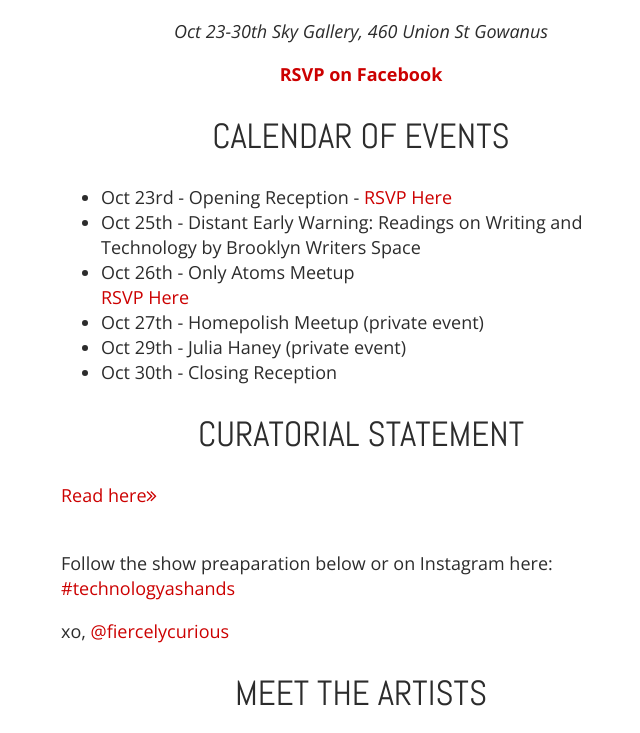
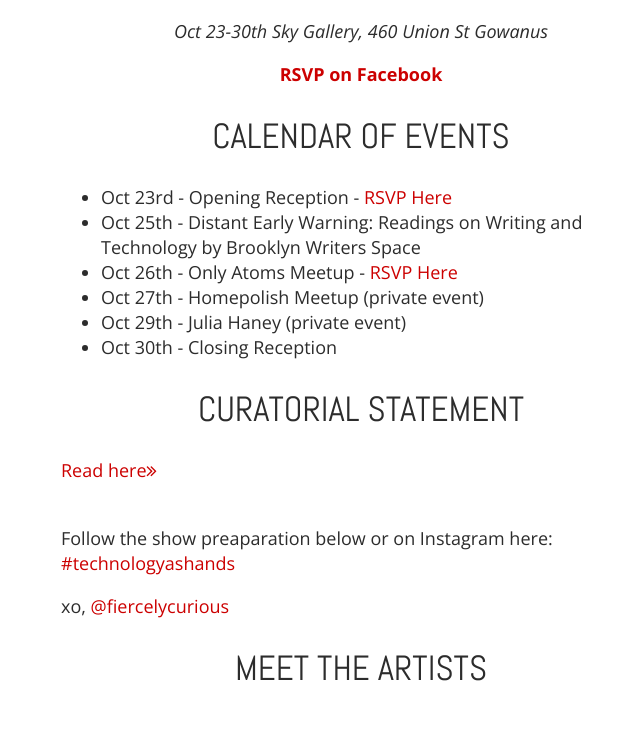
Before and after one commit to technologyashands/technologyashands.github.io, a Jekyll site: the page built from index.html, in a window 1280 px wide and 900 px high, scrolled down 606 px, cut to the strip 0-733 px from the top of the window. Shown: the whole strip, without its empty margins (279-919 px from the left). Built offline with Jekyll 4.4.1, drawn with Linux system fonts in a browser that asks for light colours; nearby versions of some CDN libraries.

```diff
--- a/index.html
+++ b/index.html
@@ -25,7 +25,7 @@ layout: default
 <ul>
 	<li>Oct 23rd - Opening Reception - <a href="https://www.facebook.com/events/1693445730879511/">RSVP Here</a></li>
 	<li>Oct 25th - Distant Early Warning: Readings on Writing and Technology by Brooklyn Writers Space</li>
-	<li>Oct 26th - Only Atoms Meetup</li> <a href="https://www.facebook.com/events/168992286776297/">RSVP Here</a></li>
+	<li>Oct 26th - Only Atoms Meetup - <a href="https://www.facebook.com/events/168992286776297/">RSVP Here</a></li>
 	<li>Oct 27th - Homepolish Meetup (private event)</li>
 	<li>Oct 29th - Julia Haney (private event)</li>
 	<li>Oct 30th - Closing Reception</li>
```
